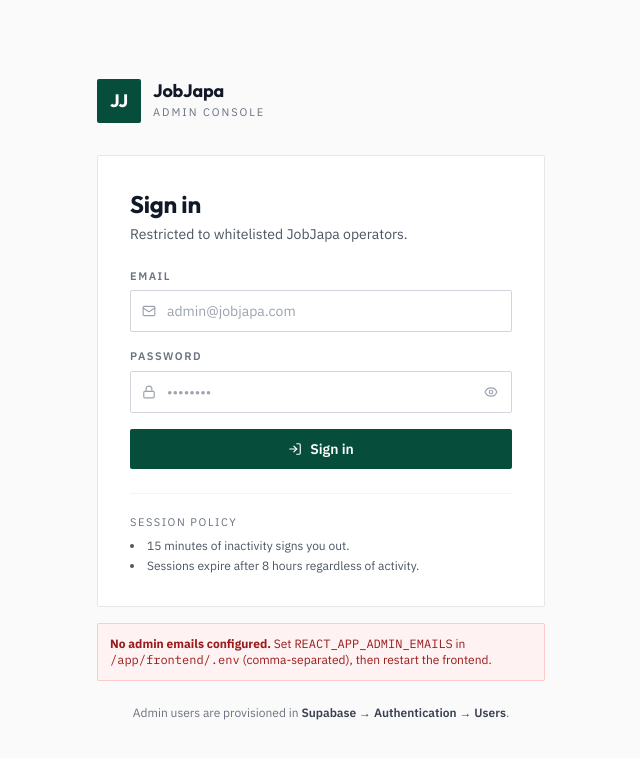
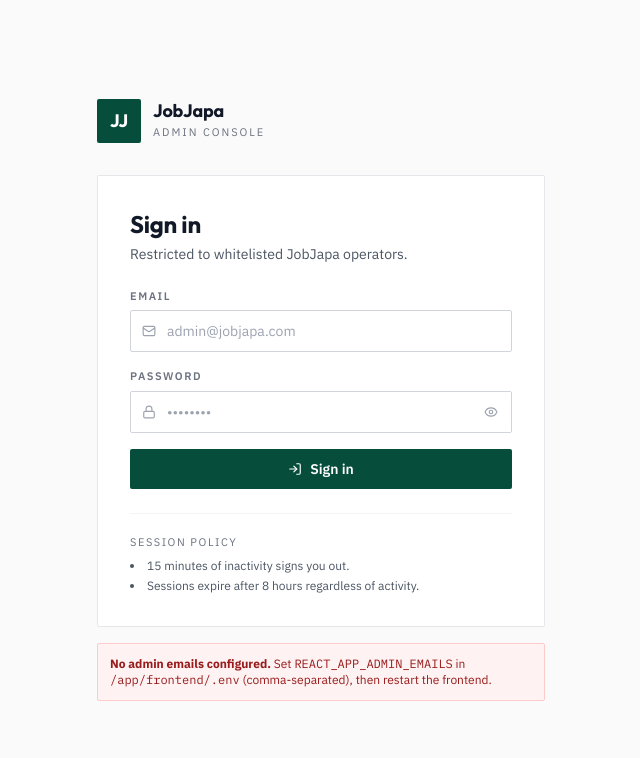
Before and after one commit to seyisedel/job-japa-bot, a React (Create React App) app in the folder frontend/: page / in a window 1280 px wide. Shown: the top 758 px of the page, without its empty margins (319-959 px from the left). Built offline with nearby package versions, Linux system fonts and the light colour scheme; no server answers.

Commit message:
auto-commit for 46d65fd9-9df4-4942-b62e-03bd9b428650

```diff
--- a/frontend/src/components/LoginPage.jsx
+++ b/frontend/src/components/LoginPage.jsx
@@ -169,14 +169,6 @@ export default function LoginPage({ onSignIn, notice }) {
             then restart the frontend.
           </div>
         )}
-
-        <div className="mt-6 text-center text-xs text-gray-500">
-          Admin users are provisioned in{" "}
-          <span className="font-semibold text-gray-700">
-            Supabase → Authentication → Users
-          </span>
-          .
-        </div>
       </div>
     </div>
   );
```
